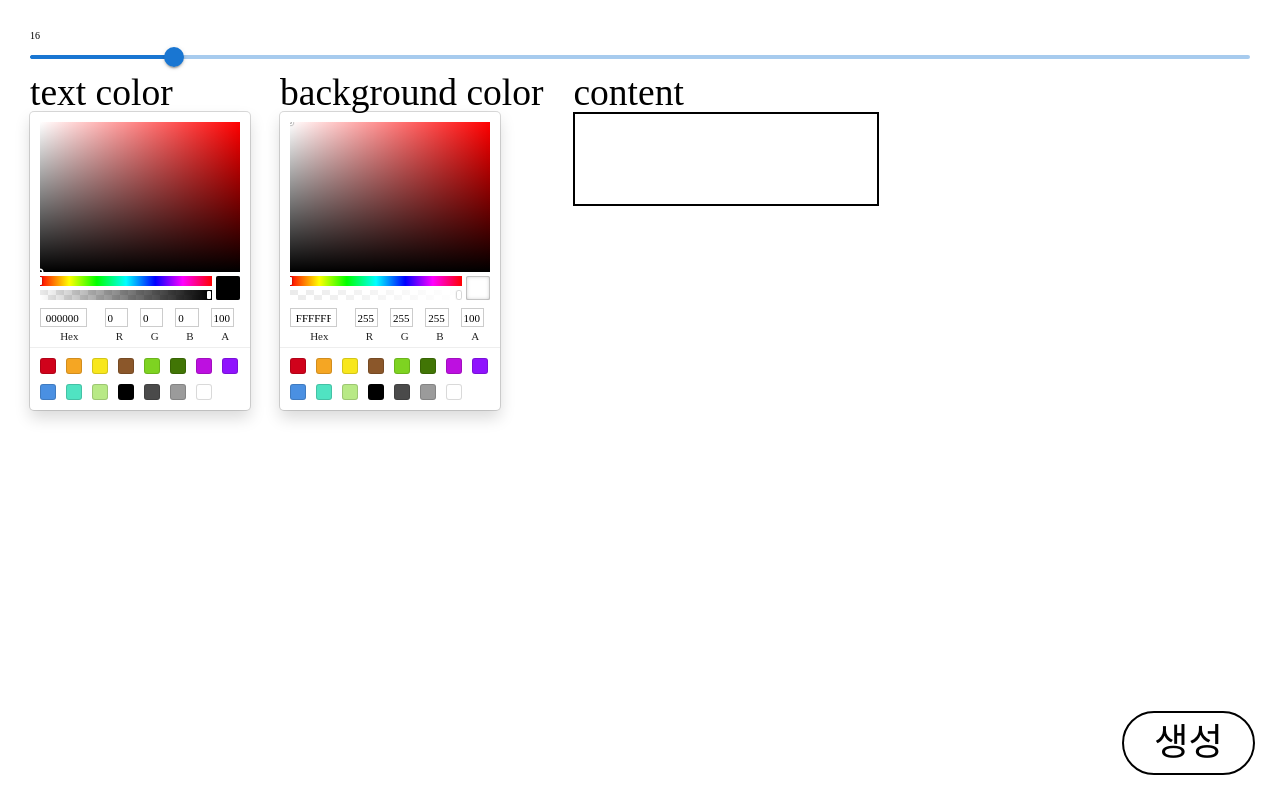
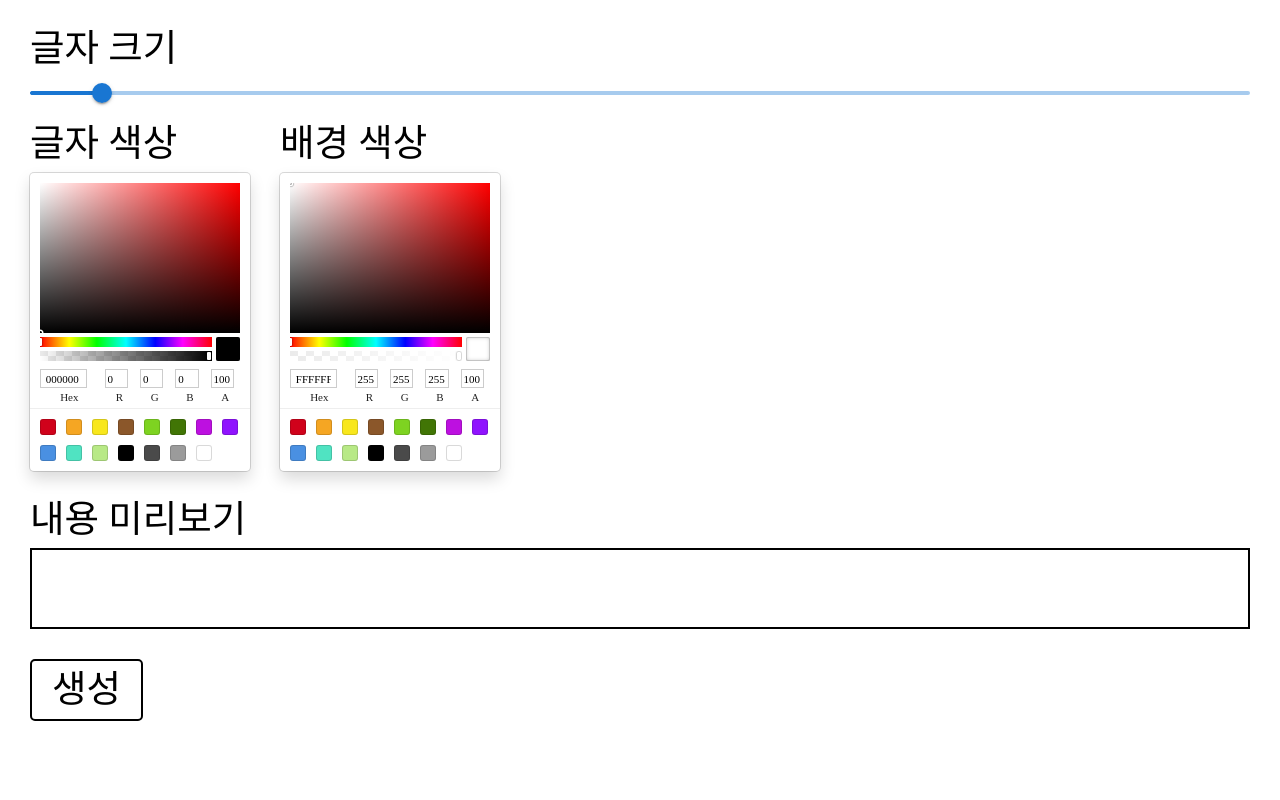
Before and after one commit to J1min/Text-app, a Next.js app: page / in a window 1280 px wide. Built offline with nearby package versions, Linux system fonts and the light colour scheme; a web font is replaced by a local one.

Commit message:
Feat: root에 있던 조각들 컴포넌트화

```diff
--- /dev/null
+++ b/components/main/ColorPicker.tsx
@@ -0,0 +1,33 @@
+import { FontSizeRangeProps } from "@/types/main/window.interface";
+import { handleBackgroundColor, handleColor } from "@/util";
+import React from "react";
+import { SketchPicker } from "react-color";
+
+export default function ColorPickers({
+  window,
+}: {
+  window: FontSizeRangeProps;
+}) {
+  return (
+    <>
+      <div>
+        <span className="text-6xl mb-4 block">글자 색상</span>
+        <SketchPicker
+          color={window.state.color}
+          onChangeComplete={({ hex }) => {
+            handleColor(hex, window.state, window.setState);
+          }}
+        />
+      </div>
+      <div>
+        <span className="text-6xl mb-4 block">배경 색상</span>
+        <SketchPicker
+          color={window.state.background}
+          onChangeComplete={({ hex }) => {
+            handleBackgroundColor(hex, window.state, window.setState);
+          }}
+        />
+      </div>
+    </>
+  );
+}
--- /dev/null
+++ b/components/main/Content.tsx
@@ -0,0 +1,29 @@
+import { WindowType } from "@/types/main/window.interface";
+import { FontSizeRangeProps } from "@/types/main/window.interface";
+import { handleContent } from "@/util";
+import React from "react";
+import styled from "styled-components";
+
+const StyledTextArea = styled.textarea<Omit<WindowType, "content">>`
+  color: #${(props) => props.color};
+  background-color: #${(props) => props.background};
+  font-size: ${(props) => props.fontSize}px;
+`;
+
+export default function Content({ window }: { window: FontSizeRangeProps }) {
+  return (
+    <>
+      <span className="text-6xl block mb-4">내용 미리보기</span>
+      <StyledTextArea
+        className={"block w-full resize-none p-8 border-2 border-black"}
+        fontSize={window.state.fontSize}
+        color={window.state.color}
+        background={window.state.background}
+        onChange={(event) => {
+          handleContent(event, window.state, window.setState);
+        }}
+        value={window.state.content}
+      />
+    </>
+  );
+}
--- /dev/null
+++ b/components/main/FontSizeRange.tsx
@@ -0,0 +1,27 @@
+import { FontSizeRangeProps } from "@/types/main/window.interface";
+import { handleFontSizeChange } from "@/util";
+import { Slider } from "@mui/material";
+import React from "react";
+
+export default function FontSizeRange({
+  window,
+}: {
+  window: FontSizeRangeProps;
+}) {
+  return (
+    <>
+      <span className="text-6xl mb-4 block">글자 크기</span>
+      <Slider
+        value={window.state.fontSize}
+        aria-label="Default"
+        valueLabelDisplay="auto"
+        onChange={(_, value) => {
+          handleFontSizeChange(_, value, window.state, window.setState);
+        }}
+        min={1}
+        max={256}
+      />
+      <div className="mb-6" />
+    </>
+  );
+}
--- a/components/main/SettingButton.tsx
+++ /dev/null
@@ -1,13 +0,0 @@
-import { SettingButtonProps } from "@/types/components/index.interface";
-import React from "react";
-
-export default function SettingButton({ open }: SettingButtonProps) {
-  return (
-    <button
-      className="fixed bottom-10 right-10 p-12 bg-white border-2 border-black text-6xl leading-[0] rounded-full cursor-pointer"
-      onClick={open}
-    >
-      생성
-    </button>
-  );
-}
--- a/package.json
+++ b/package.json
@@ -22,6 +22,7 @@
     "@typescript-eslint/eslint-plugin": "^5.48.0",
     "autoprefixer": "^10.4.13",
     "axios": "^1.1.3",
+    "classnames": "^2.3.2",
     "jest": "^29.3.1",
     "next": "12.2.5",
     "next-env": "^1.1.1",
--- /dev/null
+++ b/pages/generate/index.tsx
@@ -0,0 +1,20 @@
+import { WindowType } from "@/types/main/window.interface";
+import { useRouter } from "next/router";
+import React from "react";
+import styled from "styled-components";
+
+export default function Generate() {
+  const router = useRouter();
+  const query = router.query as unknown as WindowType;
+
+  type WrapperProps = Omit<WindowType, "content">;
+  const GenerateWrapper = styled.div<{ query: WrapperProps }>`
+    background-color: #${query.background};
+    color: #${query.color};
+    font-size: ${query.fontSize}px;
+    height: 100vh;
+  `;
+
+  console.log(router.query);
+  return <GenerateWrapper query={query}>{query.content}</GenerateWrapper>;
+}
--- a/pages/index.tsx
+++ b/pages/index.tsx
@@ -1,22 +1,16 @@
 import React from "react";
-import { SketchPicker } from "react-color";
-import { Slider } from "@mui/material";
 import type { NextPage } from "next";
 import { useRecoilState } from "recoil";
 import useModal from "@/hooks/useModal";
-import SettingButton from "@/components/main/SettingButton";
+import GenerateButton from "@/components/main/GenerateButton";
 import useLocalStoarge from "@/hooks/useLocalStoarge";
 import { WindowType } from "@/types/main/window.interface";
 import { windowState } from "@/context";
-import {
-  handleBackgroundColor,
-  handleColor,
-  handleContent,
-  handleFontSizeChange,
-} from "@/util";
+import FontSizeRange from "@/components/main/FontSizeRange";
+import ColorPickers from "@/components/main/ColorPicker";
+import Content from "@/components/main/Content";
 
 const Main: NextPage = () => {
-  const ExampleModal = useModal();
   const [window, setWindow] = useRecoilState<WindowType>(windowState);
 
   React.useEffect(() => {
@@ -30,57 +24,22 @@ const Main: NextPage = () => {
 
   return (
     <section id={`main`} className="p-12">
-      <SettingButton open={ExampleModal.open} />
-      {window.fontSize}
-      <Slider
-        value={window.fontSize}
-        aria-label="Default"
-        valueLabelDisplay="auto"
-        onChange={(_, value) => {
-          handleFontSizeChange(_, value, window, setWindow);
-        }}
-        min={1}
-        max={128}
-      />
-      <div className="flex gap-12">
-        <div>
-          <span className="text-6xl">text color</span>
-          <SketchPicker
-            color={window.color}
-            onChangeComplete={({ hex }) => {
-              handleColor(hex, window, setWindow);
-            }}
-          />
-        </div>
-        <div>
-          <span className="text-6xl">background color</span>
-          <SketchPicker
-            color={window.background}
-            onChangeComplete={({ hex }) => {
-              handleBackgroundColor(hex, window, setWindow);
-            }}
-          />
-        </div>
-        <div>
-          <span className="text-6xl">content</span>
-          <textarea
-            onChange={(event) => {
-              handleContent(event, window, setWindow);
-            }}
-            value={window.content}
-            className="block resize-none p-8 text-4xl border-2 border-black"
-          />
-        </div>
+      <FontSizeRange window={{ state: window, setState: setWindow }} />
+
+      <div className="flex flex-wrap gap-12 items-center">
+        <ColorPickers
+          window={{
+            state: window,
+            setState: setWindow,
+          }}
+        />
       </div>
 
-      <ExampleModal.window className="mx-auto mt-24 w-[80%] h-[40rem] bg-red-100 rounded-xl">
-        <div>
-          <p>글자 크기를 선택해주세요</p>
-          <div>
-            <button onClick={ExampleModal.close}>OK</button>
-          </div>
-        </div>
-      </ExampleModal.window>
+      <div className="mt-12">
+        <Content window={{ state: window, setState: setWindow }} />
+      </div>
+
+      <GenerateButton window={window} />
     </section>
   );
 };
--- a/util/index.tsx
+++ b/util/index.tsx
@@ -1,7 +1,5 @@
-import { useRecoilState } from "recoil";
 import useLocalStoarge from "@/hooks/useLocalStoarge";
 import React from "react";
-import { windowState } from "@/context";
 import { WindowType } from "@/types/main/window.interface";
 
 const handleFontSizeChange = (
@@ -20,7 +18,7 @@ const handleBackgroundColor = (
   window: WindowType,
   setWindow: React.Dispatch<React.SetStateAction<WindowType>>,
 ) => {
-  const changedValue = { ...window, background: hex };
+  const changedValue = { ...window, background: hex.substring(1)  };
   useLocalStoarge("post", "windowOption", JSON.stringify(changedValue));
   setWindow(changedValue);
 };
@@ -30,7 +28,7 @@ const handleColor = (
   window: WindowType,
   setWindow: React.Dispatch<React.SetStateAction<WindowType>>,
 ) => {
-  const changedValue = { ...window, color: hex };
+  const changedValue = { ...window, color: hex.substring(1) };
   useLocalStoarge("post", "windowOption", JSON.stringify(changedValue));
   setWindow(changedValue);
 };
```
Also changed, not shown: types/main/window.interface.ts (+9 -0 lines), types/components/index.interface.ts (line endings or trailing spaces), 1 other file (tests, documents, lock files or other folders).
